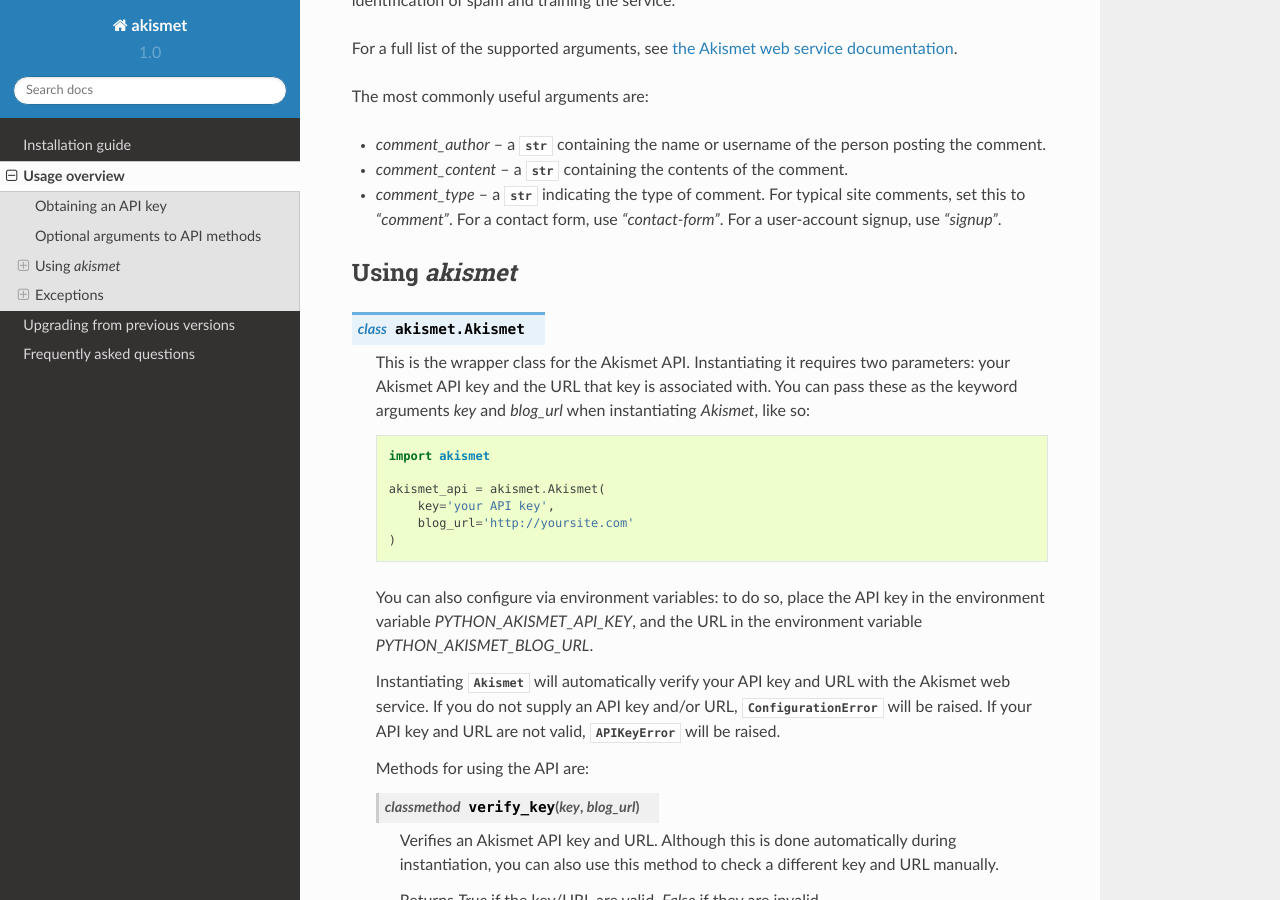
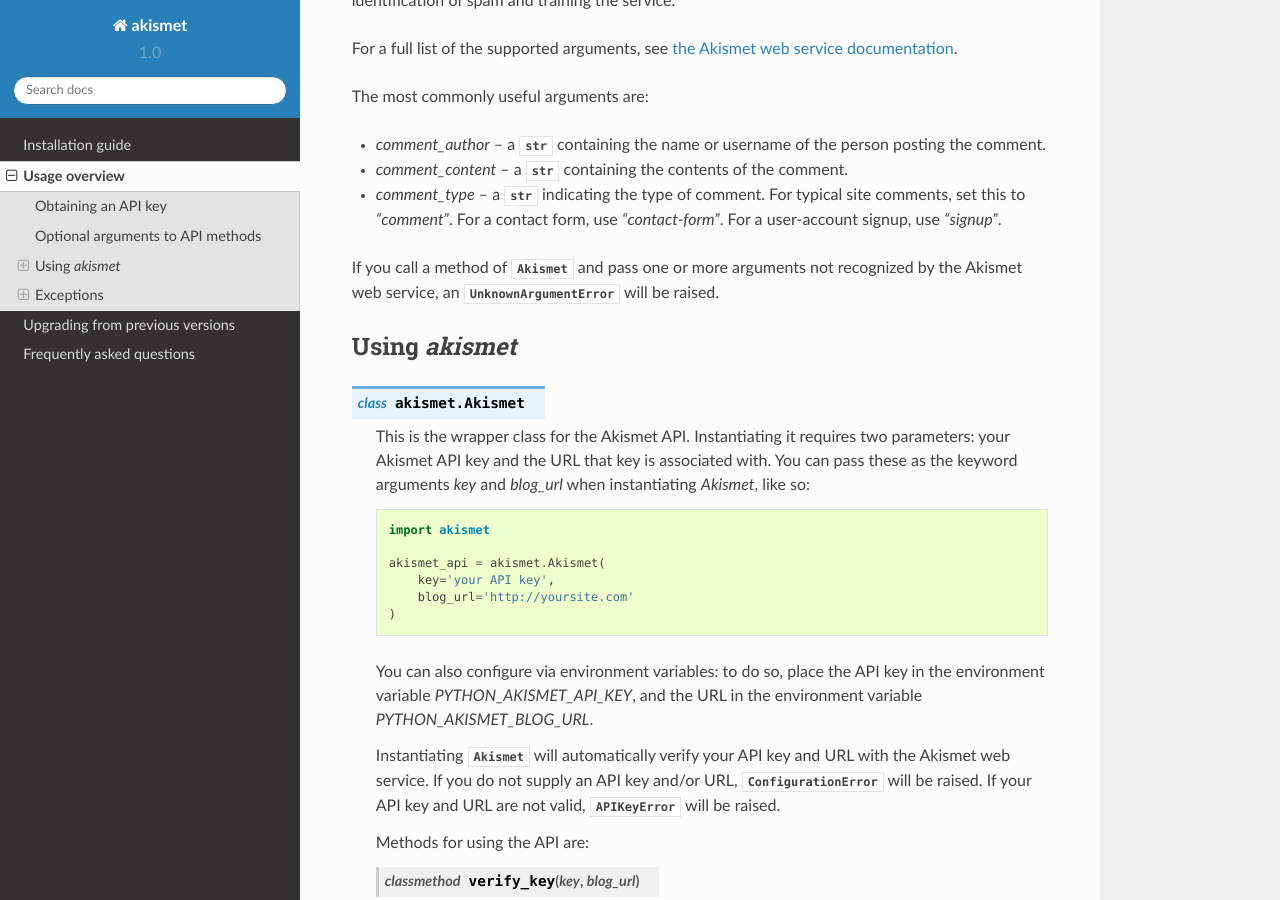
Before and after one commit to ubernostrum/akismet, a Sphinx documentation site: the page built from docs/overview.rst, in a window 1280 px wide and 900 px high, scrolled down 596 px. Built offline with Sphinx 7.4.7 and the Read the Docs theme 2.0.0, drawn with Linux system fonts in a browser that asks for light colours.

Commit message:
Add documentation of when UnknownArgumentError is raised in the section about optional arguments.

```diff
--- a/docs/overview.rst
+++ b/docs/overview.rst
@@ -52,6 +52,10 @@
 * `comment_type` -- a :class:`str` indicating the type of comment. For
   typical site comments, set this to `"comment"`. For a contact form,
   use `"contact-form"`. For a user-account signup, use `"signup"`.
+
+If you call a method of :class:`Akismet` and pass one or more
+arguments not recognized by the Akismet web service, an
+:exc:`UnknownArgumentError` will be raised.
 
 
 Using `akismet`
```
